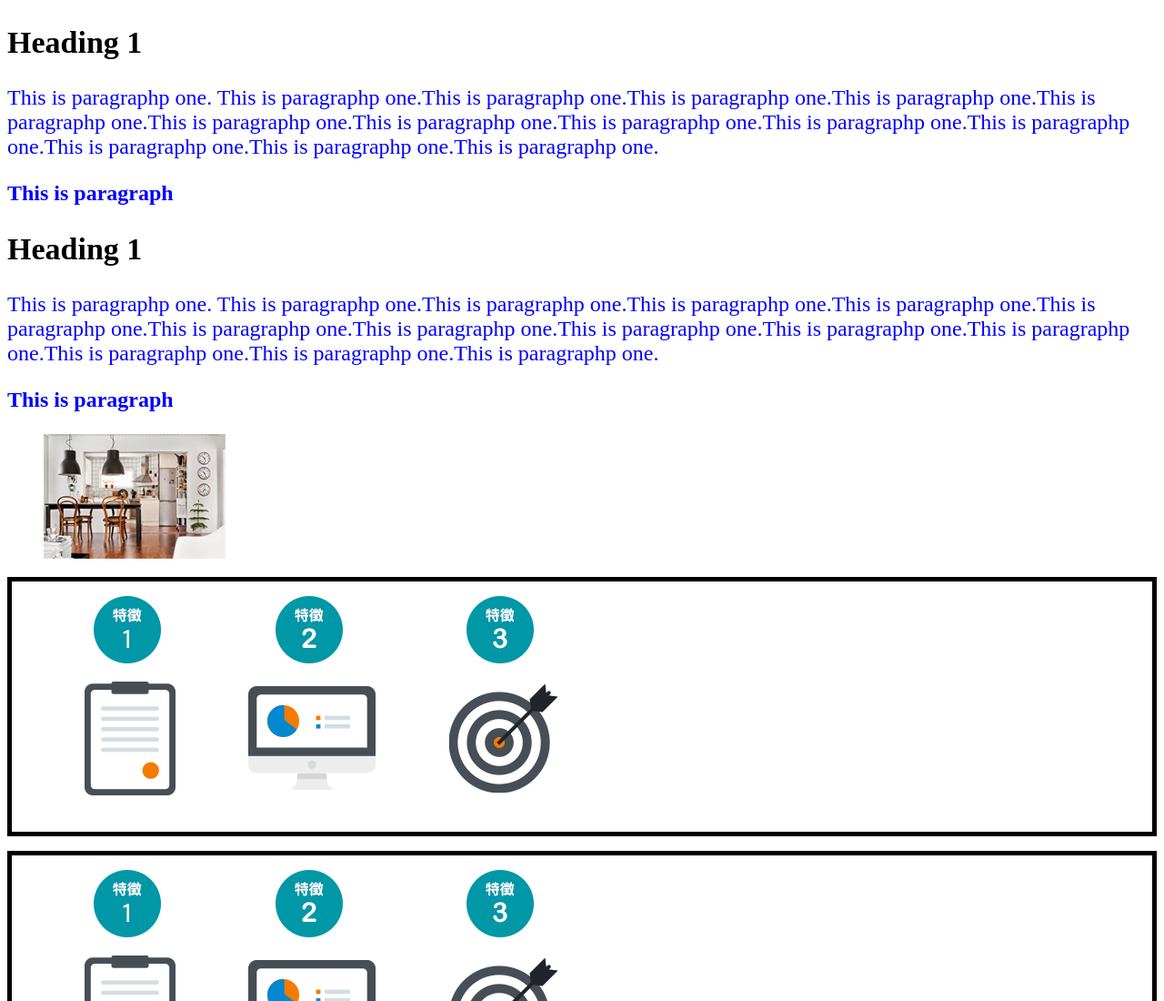
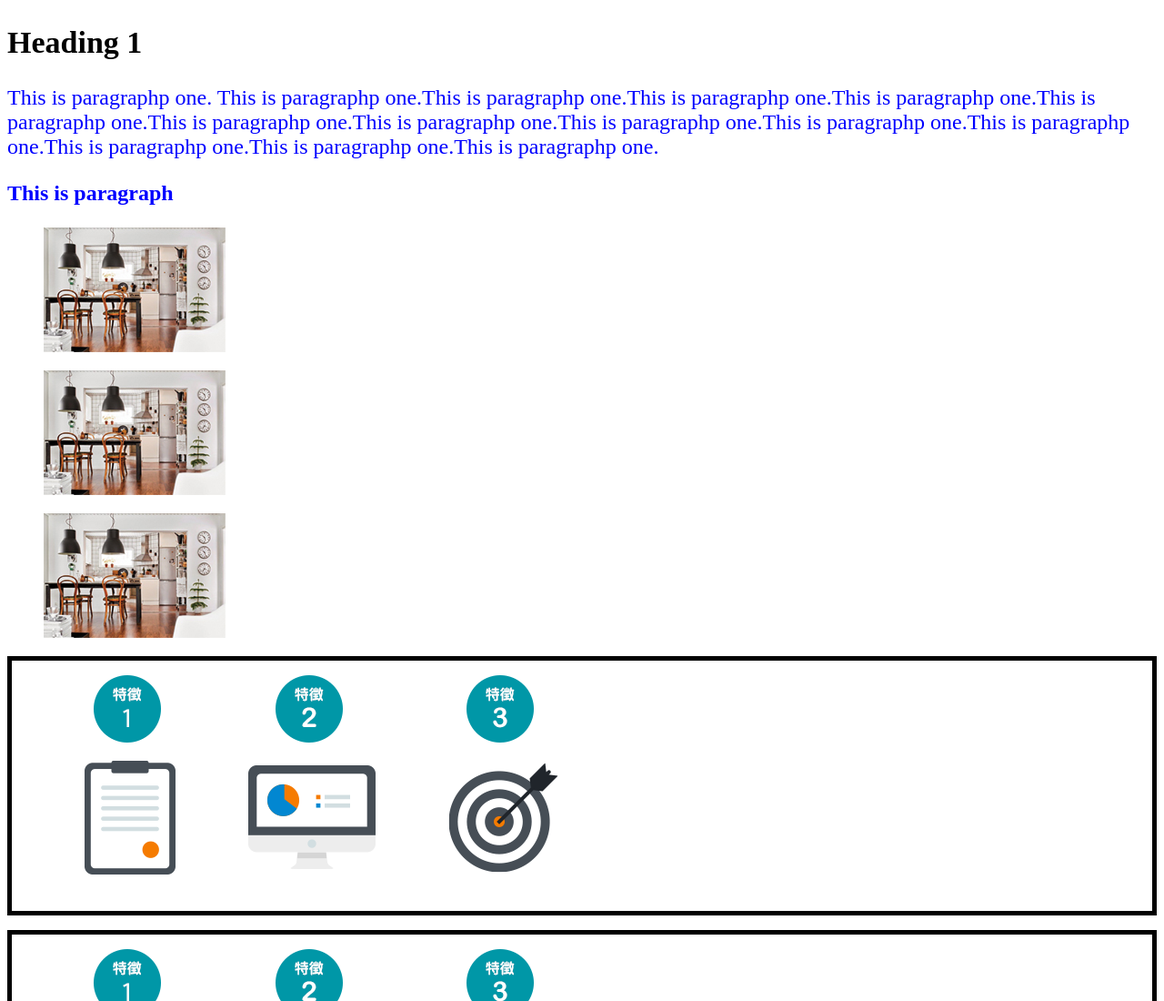
Before and after one commit to KhinePhyuPhyuWin-sead/ToHoKu-Myanmar, a plain HTML site: page kmt.html in a window 1280 px wide. Shown: the top 1100 px of the page at 91% size. Drawn offline with Linux system fonts and the light colour scheme.

Commit message:
kmt 05
add html

```diff
--- a/kmt.html
+++ b/kmt.html
@@ -10,9 +10,12 @@
     <h1>Heading 1</h1>
     <p>This is paragraphp one. This is paragraphp one.This is paragraphp one.This is paragraphp one.This is paragraphp one.This is paragraphp one.This is paragraphp one.This is paragraphp one.This is paragraphp one.This is paragraphp one.This is paragraphp one.This is paragraphp one.This is paragraphp one.This is paragraphp one.</p>
     <p class="sec01-p">This is paragraph</p>
-    <h1>Heading 1</h1>
-    <p>This is paragraphp one. This is paragraphp one.This is paragraphp one.This is paragraphp one.This is paragraphp one.This is paragraphp one.This is paragraphp one.This is paragraphp one.This is paragraphp one.This is paragraphp one.This is paragraphp one.This is paragraphp one.This is paragraphp one.This is paragraphp one.</p>
-    <p class="sec01-p">This is paragraph</p>
+    <figure>
+      <img src="img/img02.jpg">
+    </figure>
+    <figure>
+      <img src="img/img02.jpg">
+    </figure>
     <figure>
       <img src="img/img02.jpg">
     </figure>
```
